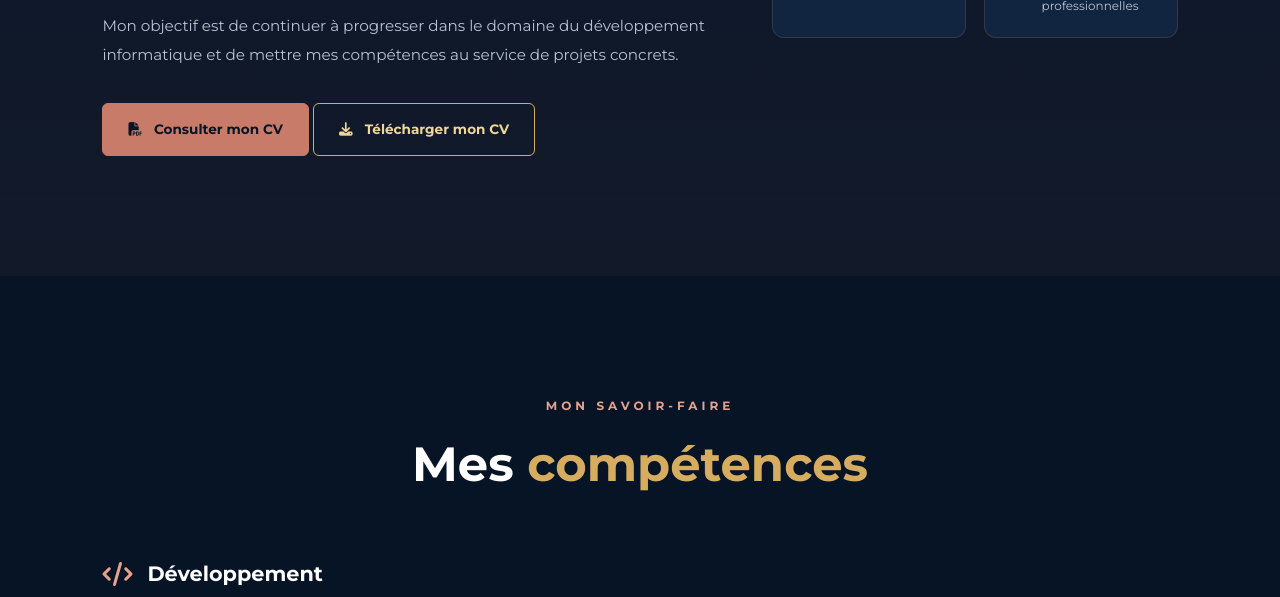
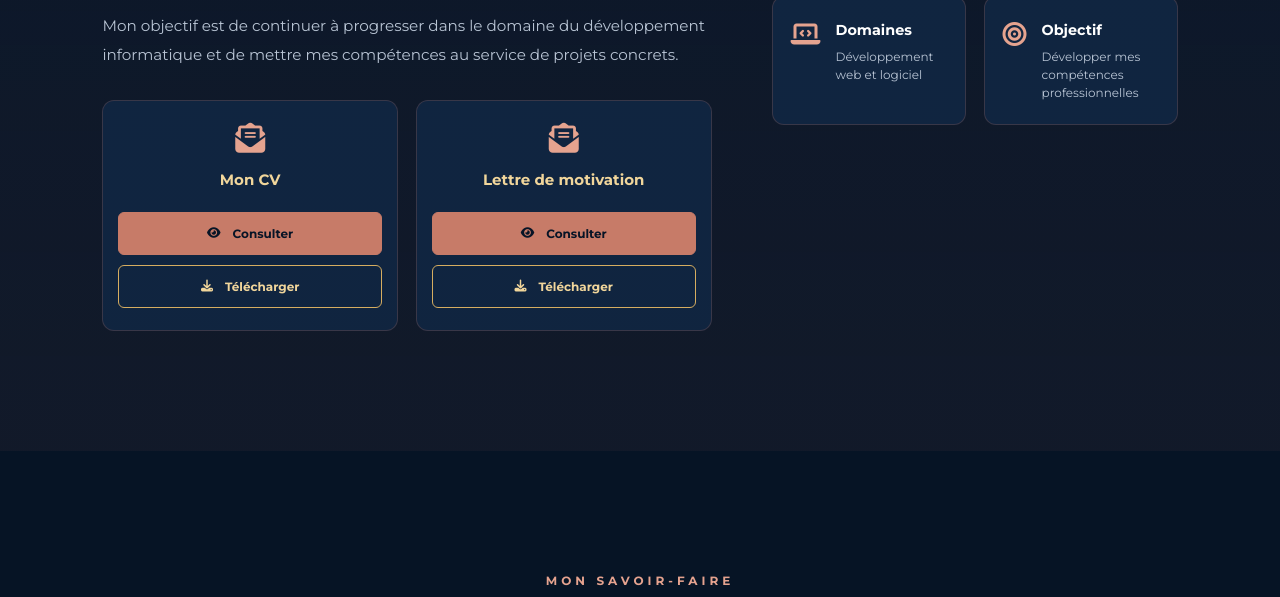
Before and after one commit to lealacroix5/Portfolio, a plain HTML site: page index.html in a window 1280 px wide. Shown: the part 1420-2017 px from the top of the page. Drawn offline with Linux system fonts and the light colour scheme.

Commit message:
Ajout de la lettre de motivation et des boutons de telechargement

```diff
--- a/css/style.css
+++ b/css/style.css
@@ -491,22 +491,109 @@ section {
     font-size: 0.95rem;
 }
 
-/* Boutons du CV */
-
-.apropos-texte .btn {
-    margin-top: 15px;
-}
-
-.apropos-texte .btn-telecharger-cv {
+
+/* =========================================
+   DOCUMENTS PROFESSIONNELS - CV ET LETTRE
+========================================= */
+
+/* TITRE ET GRILLE DES DOCUMENTS */
+
+.documents-professionnels {
+    display: grid;
+    grid-template-columns: repeat(2, minmax(0, 1fr));
+    gap: 18px;
+
+    width: 100%;
+    margin-top: 30px;
+}
+
+/* CARTES DES DOCUMENTS */
+
+.document-pro-carte {
+    display: flex;
+    flex-direction: column;
+    align-items: center;
+
+    min-width: 0;
+    padding: 22px 15px;
+
+    text-align: center;
+
+    background: var(--fond-carte);
+
+    border: 1px solid var(--bordure-carte);
+    border-radius: 12px;
+
+    transition: var(--transition);
+}
+
+/* SURVOL DES CARTES */
+
+.document-pro-carte:hover {
+    transform: translateY(-5px);
+    border-color: var(--terracotta);
+
+    box-shadow: 0 10px 25px rgba(0, 0, 0, 0.2);
+}
+
+/* ICÔNES */
+
+.document-pro-carte > i {
+    font-size: 30px;
+    color: var(--terracotta-clair);
+    margin-bottom: 15px;
+}
+
+/* TITRES */
+
+.document-pro-carte h4 {
+    color: var(--dore-clair);
+    font-size: 15px;
+
+    margin-bottom: 20px;
+}
+
+/* CONTENEUR DES BOUTONS */
+
+.document-pro-boutons {
+    display: flex;
+    flex-direction: column;
+    gap: 10px;
+
+    width: 100%;
+    margin-top: auto;
+}
+
+/* BOUTON CONSULTER */
+
+.document-pro-boutons .btn {
+    display: inline-flex;
+    align-items: center;
+    justify-content: center;
+
+    width: 100%;
+    margin: 0;
+    padding: 11px 12px;
+
+    font-size: 12px;
+    text-align: center;
+}
+
+/* BOUTON TÉLÉCHARGER */
+
+.document-pro-boutons .btn-telecharger-cv {
     background: transparent;
     border: 1px solid var(--dore);
     color: var(--dore-clair);
 }
 
-.apropos-texte .btn-telecharger-cv:hover {
+/* SURVOL TÉLÉCHARGER */
+
+.document-pro-boutons .btn-telecharger-cv:hover {
     background: var(--dore);
     color: var(--bleu-nuit);
 }
+
 
 /* Cartes d'informations */
 
@@ -1665,21 +1752,38 @@ section {
     }
 }
 
+
 @media screen and (max-width: 550px) {
+
+    /* Informations À propos */
 
     .apropos-informations {
         grid-template-columns: 1fr;
     }
 
-    .apropos-texte .btn {
+    /* CV et lettre de motivation */
+
+    .documents-professionnels {
+        grid-template-columns: 1fr;
+        gap: 15px;
+    }
+
+    .document-pro-carte {
+        padding: 25px 20px;
+    }
+
+    .document-pro-boutons .btn {
         width: 100%;
     }
+
+    /* Titres des sections */
 
     .titre-section,
     .section-titre {
         margin-bottom: 35px;
     }
 }
+
 
 @media screen and (max-width: 480px) {
 
--- a/index.html
+++ b/index.html
@@ -158,22 +158,81 @@
                 mes compétences au service de projets concrets.
             </p>
 
+
+        <!-- DOCUMENTS PROFESSIONNELS -->
+        <div class="documents-professionnels">
+
+            <!-- CARTE CV -->
+            <div class="document-pro-carte">
+
+                <i class="fa-solid fa-envelope-open-text"></i>
+
+                <h4>Mon CV</h4>
+
+                <div class="document-pro-boutons">
+
+                    <!-- CONSULTER CV -->
                     <a href="documents/professionnel/CV_LACROIX_Léa.pdf"
                     class="btn"
                     target="_blank"
                     rel="noopener noreferrer">
 
-                <i class="fa-solid fa-file-pdf"></i>
-                Consulter mon CV
+                        <i class="fa-solid fa-eye"></i>
+                        Consulter
 
                     </a>
+
+                    <!-- TÉLÉCHARGER CV -->
                     <a href="documents/professionnel/CV_LACROIX_Léa.pdf"
                     class="btn btn-telecharger-cv"
                     download="CV_Lea_Lacroix.pdf">
 
                         <i class="fa-solid fa-download"></i>
-                Télécharger mon CV
+                        Télécharger
+
                     </a>
+
+                </div>
+
+            </div>
+
+            <!-- CARTE LETTRE DE MOTIVATION -->
+            <div class="document-pro-carte">
+
+                <i class="fa-solid fa-envelope-open-text"></i>
+
+                <h4>Lettre de motivation</h4>
+
+                <div class="document-pro-boutons">
+
+                    <!-- CONSULTER LA LETTRE -->
+                    <a href="documents/professionnel/lettre_de_motivation_LACROIX_lea_BTS_SIO.pdf"
+                    class="btn"
+                    target="_blank"
+                    rel="noopener noreferrer">
+
+                        <i class="fa-solid fa-eye"></i>
+                        Consulter
+
+                    </a>
+
+                    <!-- TÉLÉCHARGER LA LETTRE -->
+                    <a href="documents/professionnel/lettre_de_motivation_LACROIX_lea_BTS_SIO.pdf"
+                    class="btn btn-telecharger-cv"
+                    download="Lettre_motivation_Lea_Lacroix.pdf">
+
+                        <i class="fa-solid fa-download"></i>
+                        Télécharger
+
+                    </a>
+
+                </div>
+
+            </div>
+
+        </div>
+        <!-- FIN DOCUMENTS PROFESSIONNELS -->
+
 
         </div>
 
```
Also changed, not shown: 1 other file. Lines whose indentation alone changed are shown as unchanged.
